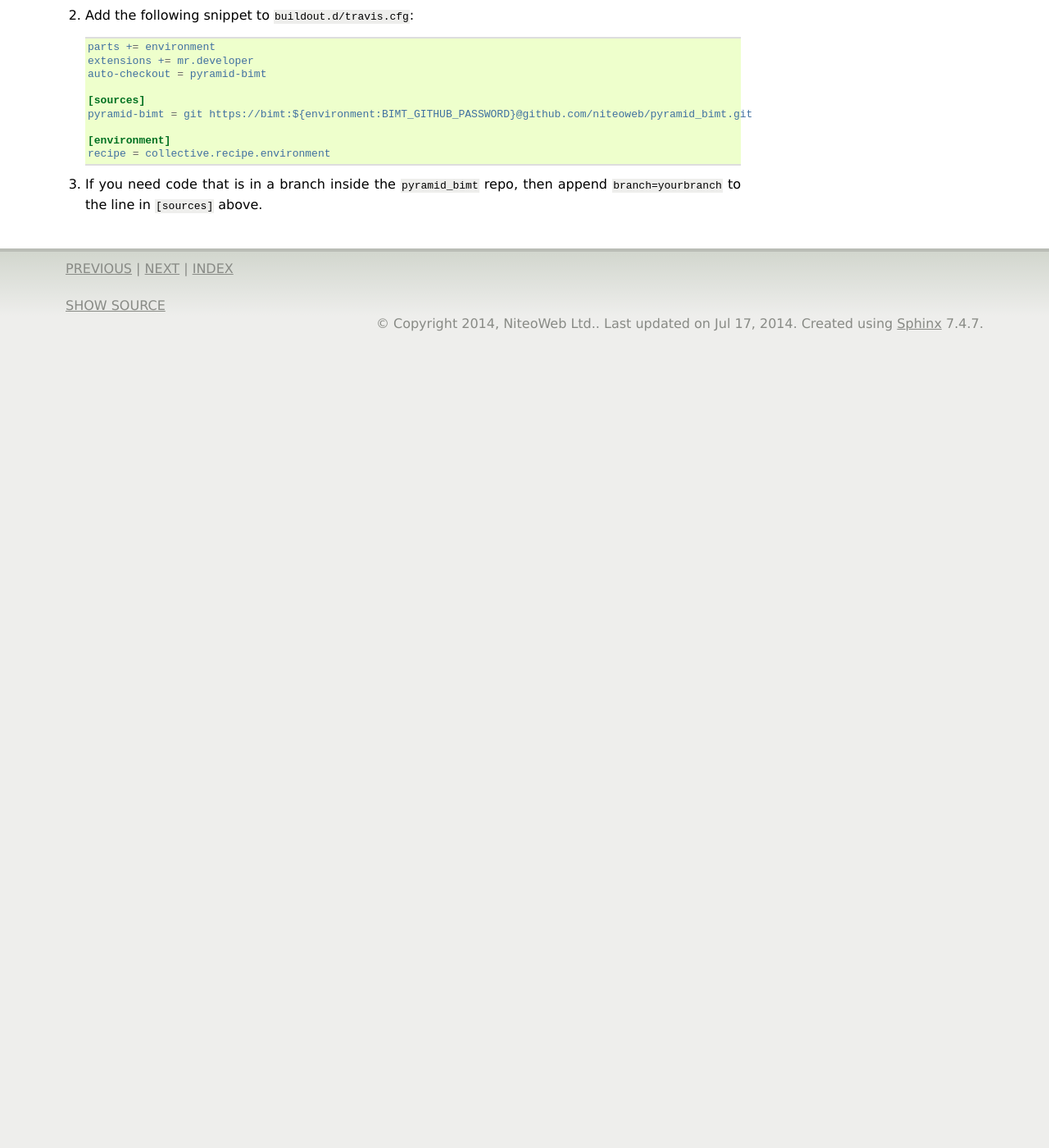
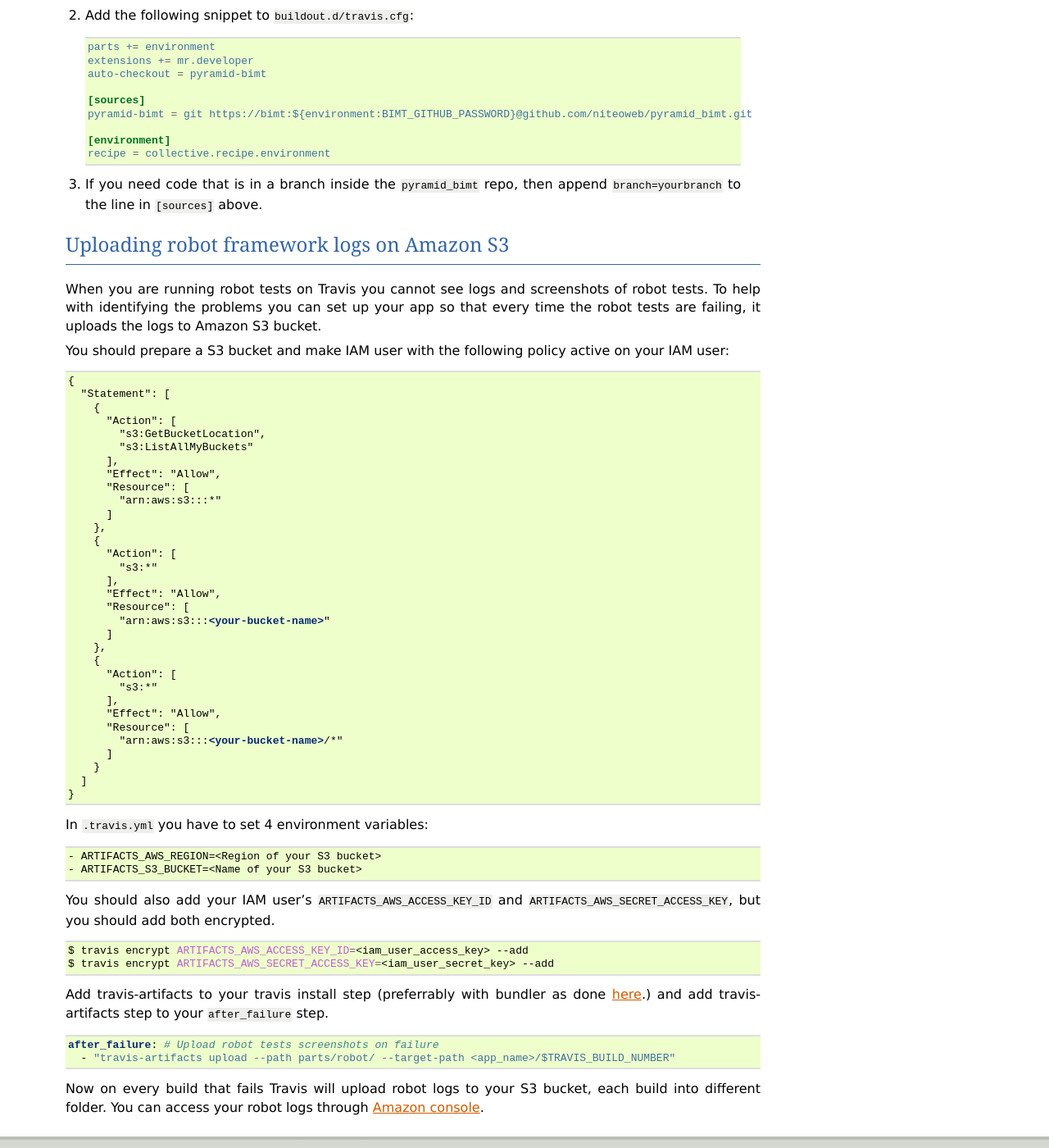
Before and after one commit to persho/pyramid_bimt, a Sphinx documentation site: the page built from docs/develop.rst, in a window 1280 px wide and 1400 px high, scrolled down 3152 px. Shown: the whole window at 82% size. Built offline with Sphinx 7.4.7, drawn with Linux system fonts in a browser that asks for light colours; before the commit the page ends 3569 px from its top, so only the background shows below that.

Commit message:
Add docs on how to upload robot logs to S3

```diff
--- a/docs/CHANGELOG.rst
+++ b/docs/CHANGELOG.rst
@@ -4,6 +4,10 @@ Changelog
 
 0.12.1 (unreleased)
 -------------------
+
+- Documentation on how to use travis-artifacts for uploading robot tests logs
+  to S3 bucket on Travis build failure.
+  [ferewuz]
 
 - User IP, OS and browser gets logged on each login and saved as audit logs, so
   users (and admins) can check information for each login.
--- a/docs/develop.rst
+++ b/docs/develop.rst
@@ -209,3 +209,78 @@ We have a read-only user ``bimt`` on GitHub. Use this user to clone
 
 #. If you need code that is in a branch inside the ``pyramid_bimt`` repo, then
    append ``branch=yourbranch`` to the line in ``[sources]`` above.
+
+
+Uploading robot framework logs on Amazon S3
+-------------------------------------------
+
+When you are running robot tests on Travis you cannot see logs and screenshots
+of robot tests. To help with identifying the problems you can set up your app
+so that every time the robot tests are failing, it uploads the logs to Amazon
+S3 bucket.
+
+You should prepare a S3 bucket and make IAM user with the following
+policy active on your IAM user:
+
+.. code-block:: xml
+
+    {
+      "Statement": [
+        {
+          "Action": [
+            "s3:GetBucketLocation",
+            "s3:ListAllMyBuckets"
+          ],
+          "Effect": "Allow",
+          "Resource": [
+            "arn:aws:s3:::*"
+          ]
+        },
+        {
+          "Action": [
+            "s3:*"
+          ],
+          "Effect": "Allow",
+          "Resource": [
+            "arn:aws:s3:::<your-bucket-name>"
+          ]
+        },
+        {
+          "Action": [
+            "s3:*"
+          ],
+          "Effect": "Allow",
+          "Resource": [
+            "arn:aws:s3:::<your-bucket-name>/*"
+          ]
+        }
+      ]
+    }
+
+In ``.travis.yml`` you have to set 4 environment variables:
+
+.. code-block:: yaml
+
+    - ARTIFACTS_AWS_REGION=<Region of your S3 bucket>
+    - ARTIFACTS_S3_BUCKET=<Name of your S3 bucket>
+
+You should also add your IAM user's ``ARTIFACTS_AWS_ACCESS_KEY_ID`` and
+``ARTIFACTS_AWS_SECRET_ACCESS_KEY``, but you should add both encrypted.
+
+.. code-block:: bash
+
+    $ travis encrypt ARTIFACTS_AWS_ACCESS_KEY_ID=<iam_user_access_key> --add
+    $ travis encrypt ARTIFACTS_AWS_SECRET_ACCESS_KEY=<iam_user_secret_key> --add
+
+Add travis-artifacts to your travis install step (preferrably with bundler as done `here <https://github.com/niteoweb/ebn/commit/9fbf24b245808dcf2bbc7142cf8c19023f174c04>`_.)
+and add travis-artifacts step to your ``after_failure`` step.
+
+.. code-block:: yaml
+
+    after_failure: # Upload robot tests screenshots on failure
+      - "travis-artifacts upload --path parts/robot/ --target-path <app_name>/$TRAVIS_BUILD_NUMBER"
+
+
+Now on every build that fails Travis will upload robot logs to your S3
+bucket, each build into different folder. You can access your robot logs
+through `Amazon console <https://niteoweb.signin.aws.amazon.com/console>`_.
```
